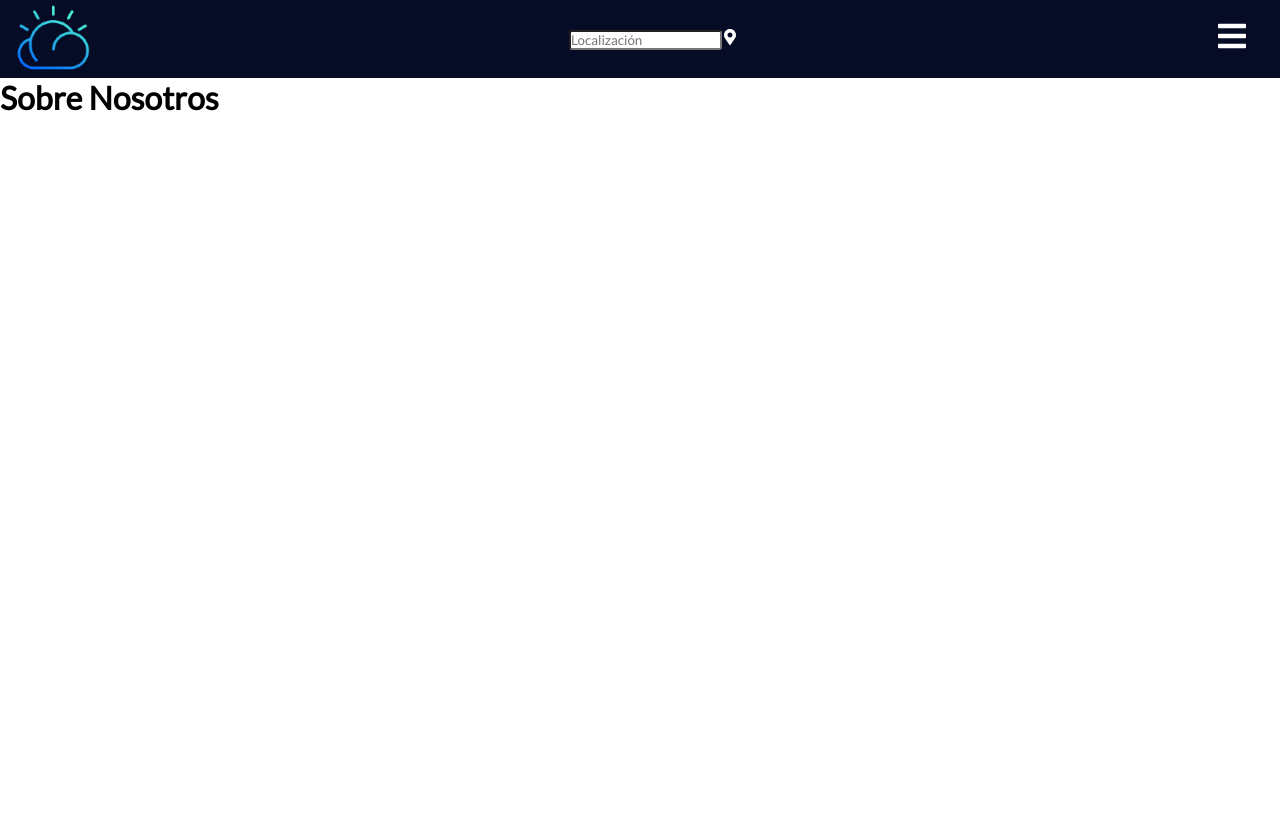
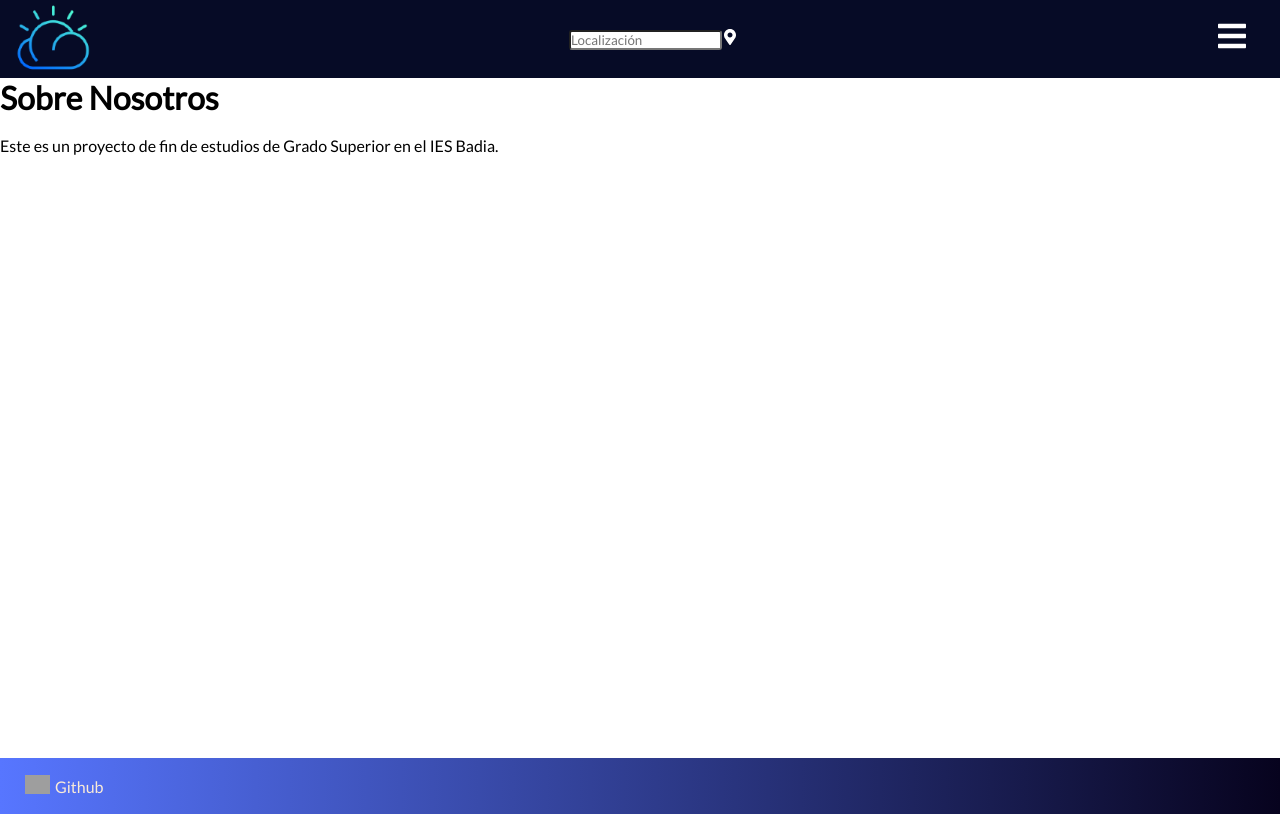
Before and after one commit to CyohProject/meteo-app, a React (Create React App) app in the folder app/: page /aboutus in a window 1280 px wide. Built offline with nearby package versions, Linux system fonts and the light colour scheme; no server answers; grey boxes are pictures that could not be loaded.

Commit message:
Added footer with GitHub link

```diff
--- a/app/src/components/AboutUs.jsx
+++ b/app/src/components/AboutUs.jsx
@@ -1,16 +1,28 @@
 import '../styles/AboutUs.css'
+import githubIcon from '../assets/githubLogo.png'
 
 /**
- * Añadir GH
  * Añadir links de APIs y/o las cosas más
  * importantes que hayamos usado en el footer
  * Style
  */
+
 export default function AboutUs () {
   return (
     <>
-      <h1>Sobre Nosotros</h1>
-      <footer />
+      <div id='containerAboutUs'>
+        <h1>Sobre Nosotros</h1><br />
+        <p>Este es un proyecto de fin de estudios de Grado Superior en el IES Badia.</p>
+      </div>
+      <footer>
+        <a id='githubIcon' href='https://github.com/CyohProject/meteo-app'><img src={githubIcon} alt='githubIcon' /></a>
+        <a id='githubLink' href='https://github.com/CyohProject/meteo-app'>Github</a>
+        {/* <div id='footerText'>
+          <p>Lorenzo García</p>
+          <p>Oriol Salvador</p>
+          <p>Jose María Molero</p>
+        </div> */}
+      </footer>
     </>
   )
 }
--- a/app/src/styles/AboutUs.css
+++ b/app/src/styles/AboutUs.css
@@ -1,6 +1,36 @@
 footer {
-    background-color: #060b26;
+    /* background-color: #131835; */
+    background-image: linear-gradient(to right, rgb(87, 118, 255) , rgb(7, 3, 30));
+    align-items: center;
+    width: 100%;
+    height: 7vh;
+    bottom: 0;
+    color: #7c7b7b;
     display: flex;
-    align-items: center;
-    justify-content: space-between;
 }
+
+#footerText {
+    text-align: right;
+    padding-right: 2em;
+    padding-top: 1em;
+    background-color: red;
+}
+
+#containerAboutUs {
+    height: 85vh;
+}
+
+#githubIcon {
+    margin-left: 25px;
+}
+
+#githubIcon>img{
+    max-height: 25px;
+    max-width: 25px;
+}
+
+#githubLink:link, #githubLink:visited {
+    color: antiquewhite;
+    text-decoration: none;
+    margin-left: 5px;
+}
```
